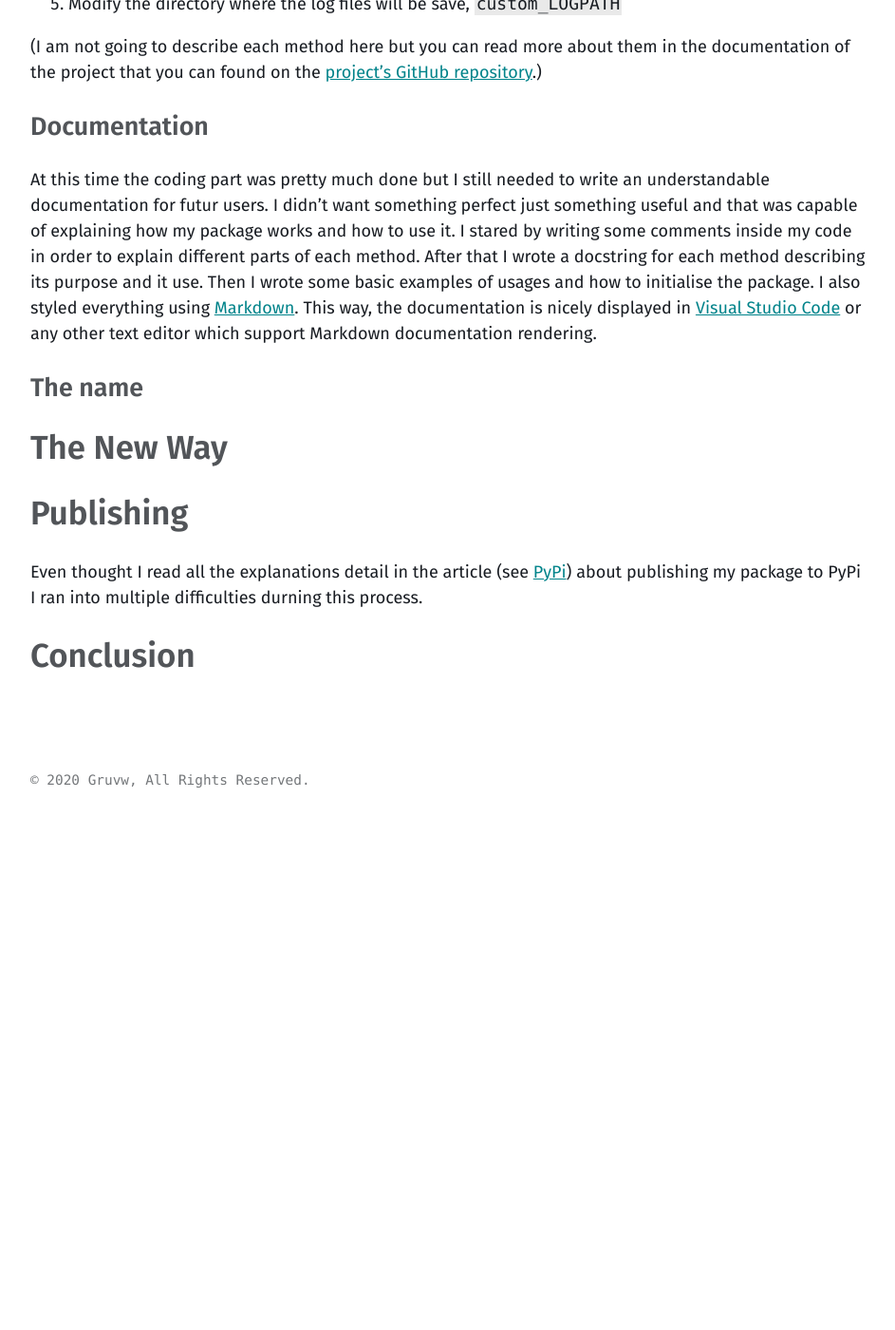
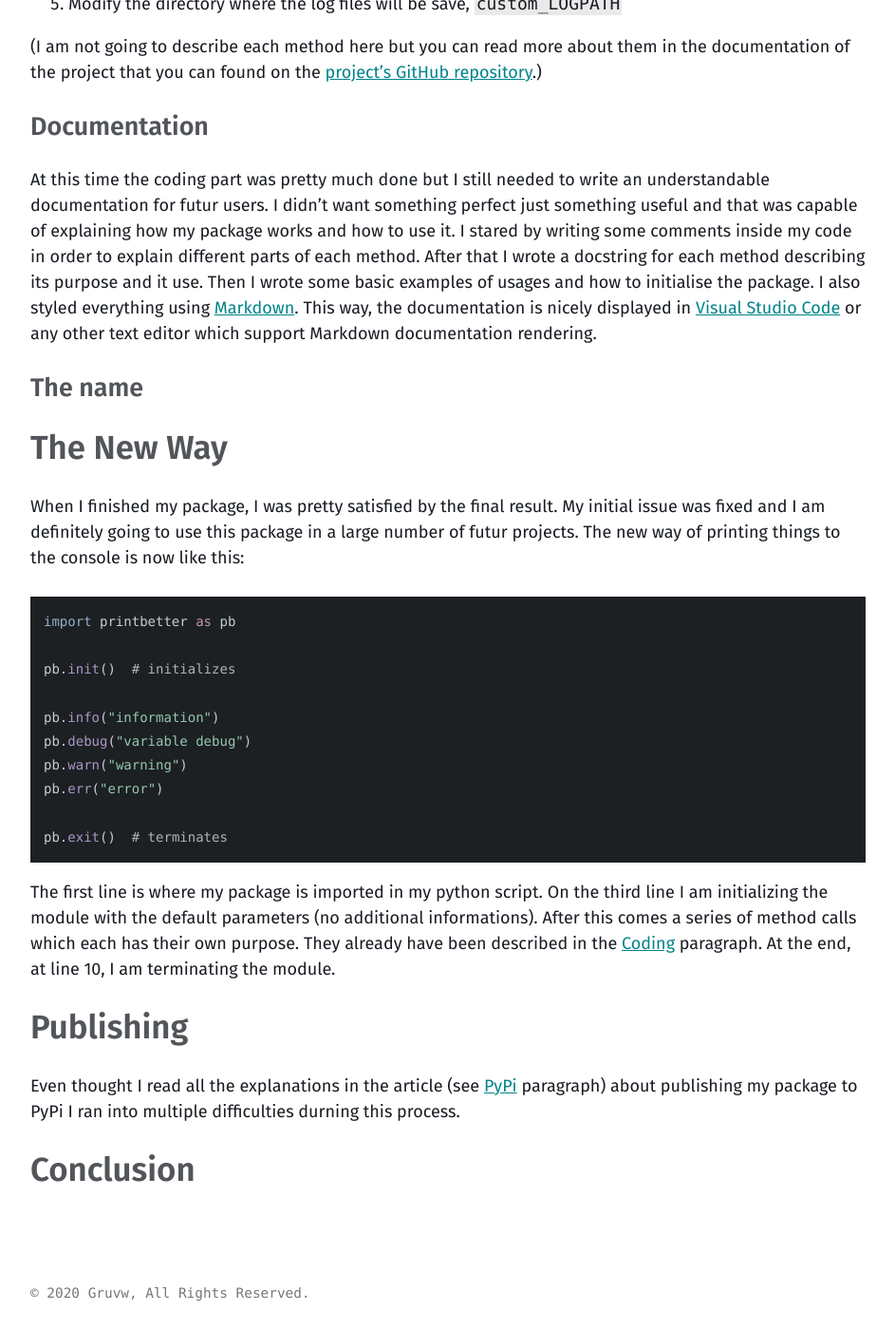
Before and after one commit to gruvw/portfolio, a Jekyll site: the page built from _posts/2020-04-10-creating-a-python-package.md, in a window 1280 px wide and 1400 px high, scrolled down 3718 px. Shown: the whole window at 95% size, without its empty margins (40-983 px from the left). Built offline with Jekyll 4.4.1, drawn with Linux system fonts in a browser that asks for light colours; before the commit the page ends 4577 px from its top, so only the background shows below that.

Commit message:
Wrote The New Way

````diff
--- a/_posts/2020-04-10-creating-a-python-package.md
+++ b/_posts/2020-04-10-creating-a-python-package.md
@@ -106,10 +106,34 @@ I also styled everything using [Markdown](https://fr.wikipedia.org/wiki/Markdown
 
 ### The name
 
+
+
 ## The New Way
+
+When I finished my package, I was pretty satisfied by the final result.
+My initial issue was fixed and I am definitely going to use this package in a large number of futur projects.
+The new way of printing things to the console is now like this:
+
+```python
+import printbetter as pb
+
+pb.init()  # initializes
+
+pb.info("information")
+pb.debug("variable debug")
+pb.warn("warning")
+pb.err("error")
+
+pb.exit()  # terminates
+```
+
+The first line is where my package is imported in my python script.
+On the third line I am initializing the module with the default parameters (no additional informations).
+After this comes a series of method calls which each has their own purpose. They already have been described in the [Coding](#coding) paragraph.
+At the end, at line 10, I am terminating the module.
 
 ## Publishing
 
-Even thought I read all the explanations detail in the article (see [PyPi](#pypi)) about publishing my package to PyPi I ran into multiple difficulties durning this process.
+Even thought I read all the explanations in the article (see [PyPi](#pypi) paragraph) about publishing my package to PyPi I ran into multiple difficulties durning this process.
 
 ## Conclusion
````
